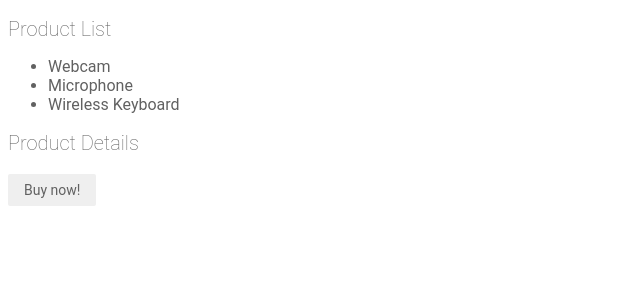
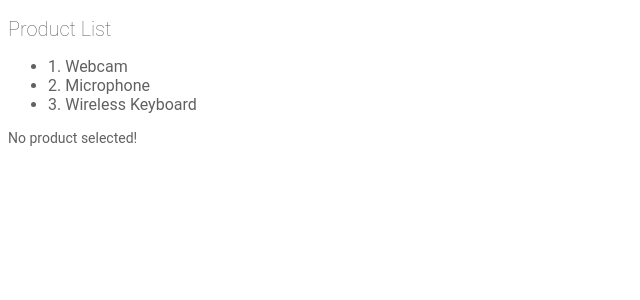
Before and after one commit to PedroPA94/learning_angular, an Angular app: page / in a window 1280 px wide. Shown: the top 300 px of the page, without its empty margins (0-640 px from the left). Built offline with nearby package versions, Linux system fonts and the light colour scheme.

Commit message:
chapter 5 - structural directives

```diff
--- a/src/app/products/product-detail/product-detail.component.html
+++ b/src/app/products/product-detail/product-detail.component.html
@@ -1,3 +1,10 @@
-<h2>Product Details</h2>
-<h3>{{ name }}</h3>
-<button (click)="buy()">Buy now!</button>
+<div *ngIf="name">
+  <h2>Product Details</h2>
+  <h3>{{ name }}</h3>
+  <div [ngSwitch]="name">
+    <p *ngSwitchCase="'Webcam'">Product is used for video</p>
+    <p *ngSwitchCase="'Microphone'">Product is used for audio</p>
+    <p *ngSwitchDefault>Product is for general use</p>
+  </div>
+  <button (click)="buy()">Buy now!</button>
+</div>
--- a/src/app/products/product-list/product-list.component.html
+++ b/src/app/products/product-list/product-list.component.html
@@ -1,8 +1,17 @@
 <h2>Product List</h2>
 <ul>
-  <li (click)="selectedProduct = 'Webcam'">Webcam</li>
-  <li (click)="selectedProduct = 'Microphone'">Microphone</li>
-  <li (click)="selectedProduct = 'Wireless Keyboard'">Wireless Keyboard</li>
+  <li
+    *ngFor="let product of products; let i = index"
+    (click)="selectedProduct = product">
+    {{ i + 1 }}. {{ product }}
+  </li>
 </ul>
 
-<app-product-detail [name]="selectedProduct" (bought)="onBuy($event)"></app-product-detail>
+<app-product-detail
+  *ngIf="selectedProduct; else noProduct"
+  [name]="selectedProduct"
+  (bought)="onBuy($event)"></app-product-detail>
+
+<ng-template #noProduct>
+  <p>No product selected!</p>
+</ng-template>
--- a/src/app/products/product-list/product-list.component.ts
+++ b/src/app/products/product-list/product-list.component.ts
@@ -3,9 +3,10 @@ import { Component } from '@angular/core';
 @Component({
   selector: 'app-product-list',
   templateUrl: './product-list.component.html',
-  styleUrls: ['./product-list.component.css'],
+  styleUrls: ['./product-list.component.css']
 })
 export class ProductListComponent {
+  products= ['Webcam', 'Microphone', 'Wireless Keyboard'];
   selectedProduct = '';
 
   onBuy(name: string) {
```
Also changed, not shown: .prettierrc.json.
